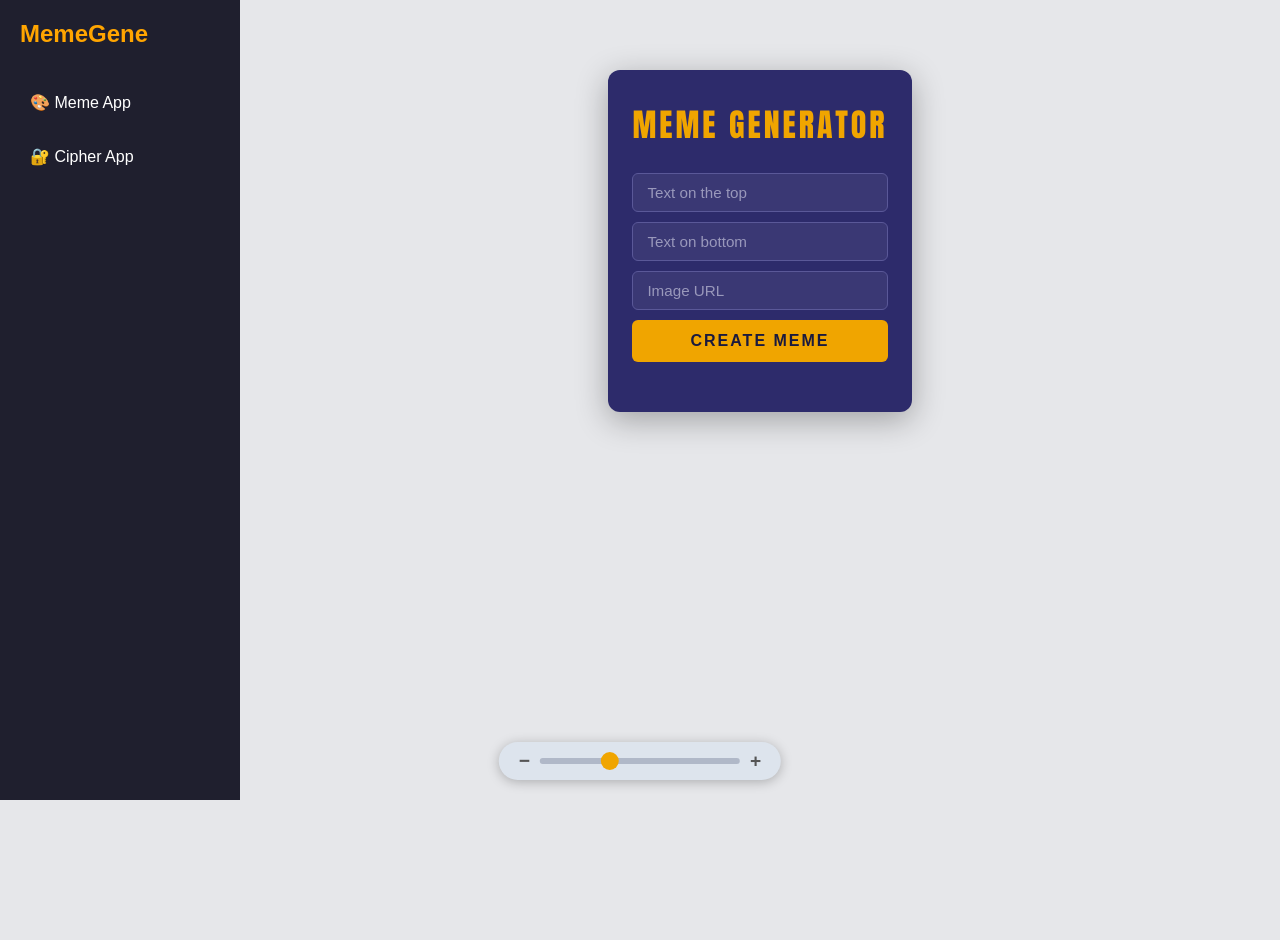
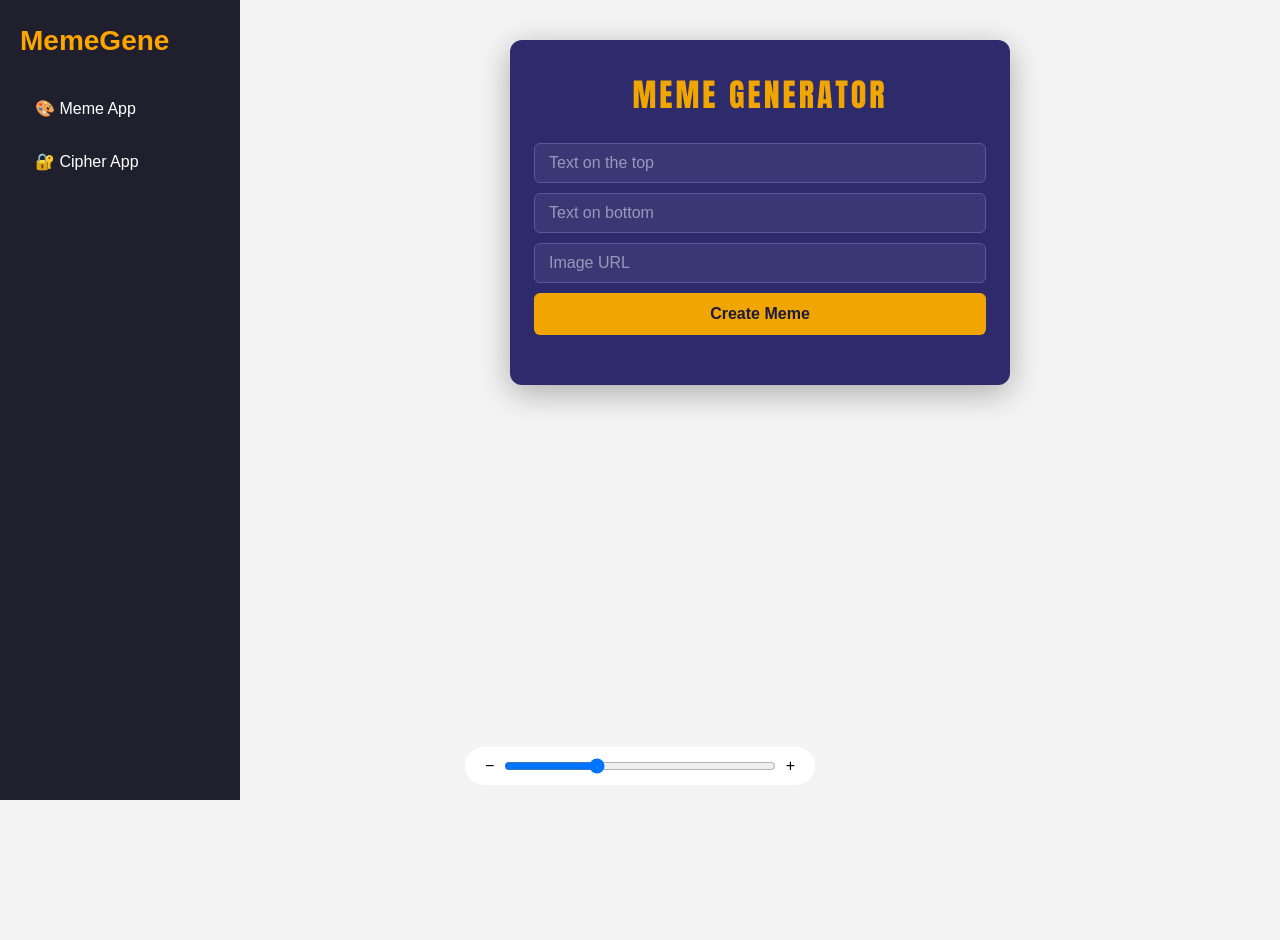
Before and after one commit to Physics23/meme-app, a Django app: page /meme/ in a window 1280 px wide. After the commit the page ends 800 px from the top, so only its background shows below. Run offline with Django 5.2, Linux system fonts and the light colour scheme.

Commit message:
css level app changes

```diff
--- a/meme_app/static/meme_app/css/index.css
+++ b/meme_app/static/meme_app/css/index.css
@@ -1,49 +1,25 @@
-
-
-* {
-  margin: 0;
-  padding: 0;
-  box-sizing: border-box;
-}
-
-body {
-  margin: 0;
-  font-family: Arial, sans-serif;
-  background: #e6e7ea;
-  min-height: 100vh;
-  display: flex;
-  justify-content: center;
-  align-items: flex-start;
-  padding: 40px 20px 100px 20px;
-}
-
 .app {
   width: 100%;
-  max-width: 380px;
-  transform-origin: top center;
+  max-width: 500px;
+  margin: 0 auto;
 }
-
-
 
 .card {
   background-color: #2d2b6b;
   border-radius: 12px;
   padding: 30px 24px;
   box-shadow: 0 8px 32px rgba(0, 0, 0, 0.3);
-
 }
-
 
 h1 {
   text-align: center;
   color: #f0a500;
-  font-family: 'Impact', 'Oswald', sans-serif;
+  font-family: Impact, sans-serif;
   font-size: 2rem;
   letter-spacing: 3px;
   text-transform: uppercase;
   margin-bottom: 24px;
 }
-
 
 #meme-form {
   display: flex;
@@ -57,87 +33,54 @@ h1 {
   border: 1px solid #5a5898;
   border-radius: 6px;
   padding: 10px 14px;
-  color: #ffffff;
-  font-size: 0.95rem;
-  font-family: Arial, sans-serif;
-  outline: none;
-  transition: border-color 0.2s;
+  color: white;
+  font-size: 1rem;
 }
 
 #meme-form input::placeholder {
   color: #9998bb;
 }
 
-#meme-form input:focus {
-  border-color: #f0a500;
-}
-
-#meme-form button[type="submit"] { /* target only the button with type= submit*/
-
+#meme-form button {
   background-color: #f0a500;
   color: #1a1a3e;
   border: none;
   border-radius: 6px;
   padding: 12px;
-  font-family: 'Arial', sans-serif;
   font-size: 1rem;
-  font-weight: 700;
-  letter-spacing: 2px;
-  text-transform: uppercase;
+  font-weight: bold;
   cursor: pointer;
-  transition: background-color 0.2s, transform 0.1s;
 }
 
-#meme-form button[type="submit"]:hover {
-  background-color: #e09400;
-}
-
-#meme-form button[type="submit"]:active {
-  transform: scale(0.98);
-}
-
-/* ── Meme Container ── */
 #meme-Container {
   display: flex;
   flex-direction: column;
   gap: 16px;
 }
 
-/* ── Individual Meme ── */
 .meme {
   position: relative;
   border-radius: 8px;
   overflow: hidden;
-  background: #000;
+  background: black;
 }
 
 .meme img {
   width: 100%;
   display: block;
-  max-height: 280px;
-  object-fit: cover;
 }
-
 
 .top-text,
 .bottom-text {
   position: absolute;
-  left: 0;
   width: 100%;
   text-align: center;
-  font-family: 'Impact', sans-serif;
-  font-size: 1.4rem;
-  font-weight: 900;
+  color: white;
+  font-family: Impact, sans-serif;
+  font-size: 1.3rem;
   text-transform: uppercase;
-  color: #ffffff;
-  text-shadow:
-    2px 2px 0 #000,
-    -2px -2px 0 #000,
-    2px -2px 0 #000,
-    -2px 2px 0 #000;
-  padding: 6px 10px;
-  line-height: 1.2;
-  letter-spacing: 1px;
+  padding: 6px;
+  text-shadow: 2px 2px 4px black;
 }
 
 .top-text {
@@ -145,71 +88,56 @@ h1 {
 }
 
 .bottom-text {
-  bottom: 36px;
+  bottom: 45px;
 }
 
-/* ── Delete Button ── */
 .deleteButton {
-  display: block;
   width: 100%;
-  background-color: #e63946;
-  color: #ffffff;
+  padding: 10px;
   border: none;
-  padding: 8px;
-  font-family: 'Oswald', sans-serif;
-  font-size: 0.9rem;
-  font-weight: 700;
-  letter-spacing: 1.5px;
-  text-transform: uppercase;
+  background: #e63946;
+  color: white;
   cursor: pointer;
-  transition: background-color 0.2s;
 }
 
-.deleteButton:hover {
-  background-color: #c1121f;
-}
-
-/* ── Zoom Bar ── */
 .zoom-bar {
-  position: fixed;      /* ← always visible */
-  bottom: 20px;
+  position: fixed;
+  bottom: 15px;
   left: 50%;
   transform: translateX(-50%);
-  z-index: 9999;        /* ← always on top */
+
+  background: white;
+  padding: 10px 20px;
+  border-radius: 30px;
 
   display: flex;
   align-items: center;
   gap: 10px;
-  background: #dde4ed;
-  border-radius: 30px;
-  padding: 8px 20px;
-  box-shadow: 0 2px 12px rgba(0, 0, 0, 0.25);
+
+  width: min(90%, 350px);
 }
 
-.zoom-bar span {
-  font-size: 1.2rem;
-  font-weight: bold;
-  color: #555;
-  cursor: pointer;
-  user-select: none;
+.zoom-bar input {
+  width: 100%;
 }
 
-.zoom-bar input[type="range"] { /* target only the slider*/
-  -webkit-appearance: none;  /* wipe browser default style*/
-  width: 200px;
-  height: 6px;
-  background: #b0b8c8;
-  border-radius: 3px;
-  outline: none;
+/* MOBILE */
+@media screen and (max-width: 768px) {
+
+  h1 {
+    font-size: 1.5rem;
+  }
+
+  .card {
+    padding: 20px;
+  }
+
+  .top-text,
+  .bottom-text {
+    font-size: 1rem;
+  }
+
+  .zoom-bar {
+    width: 90%;
+  }
 }
-
-/* -webkit-slider-thumb  only works for chrome and safary */
-
-.zoom-bar input[type="range"]::-webkit-slider-thumb {   /* This line:  I go inside the zoom bar  and select the orange circle(thumb) */
-  -webkit-appearance: none;
-  width: 18px;
-  height: 18px;
-  border-radius: 50%;
-  background:  #f0a500;    /* make thumb orange(the orange circle on the slider)*/
-  cursor: pointer;
-}
--- a/static/css/global.css
+++ b/static/css/global.css
@@ -1,14 +1,18 @@
+/* RESET */
 * {
     margin: 0;
     padding: 0;
     box-sizing: border-box;
 }
 
+/* BODY */
 body {
     font-family: Arial, sans-serif;
+    background: #f4f4f4;
+    overflow-x: hidden;
 }
 
-/* MAIN LAYOUT */
+/* LAYOUT */
 .layout {
     display: flex;
     min-height: 100vh;
@@ -19,31 +23,32 @@ body {
     width: 240px;
     background: #1f1f2e;
     color: white;
-    padding: 20px;
+
+    position: fixed;
+    left: 0;
+    top: 0;
+    height: 100vh;
+
+    padding: 25px 20px;
 
     display: flex;
     flex-direction: column;
-    gap: 15px;
-
-    position: fixed;
-    height: 100vh;
-    left: 0;
-    top: 0;
 }
 
-/* SIDEBAR TITLE */
 .sidebar h2 {
     color: orange;
-    margin-bottom: 20px;
+    margin-bottom: 30px;
+    font-size: 28px;
 }
 
-/* LINKS */
 .sidebar a {
     color: white;
     text-decoration: none;
-    padding: 10px;
-    border-radius: 6px;
-    display: block;
+    padding: 12px 15px;
+    border-radius: 8px;
+    margin-bottom: 10px;
+
+    transition: 0.2s;
 }
 
 .sidebar a:hover {
@@ -53,6 +58,39 @@ body {
 /* MAIN CONTENT */
 .main-content {
     margin-left: 240px;
-    padding: 30px;
-    width: 100%;
+    width: calc(100% - 240px);
+    padding: 40px 20px;
 }
+
+/* MOBILE */
+@media screen and (max-width: 768px) {
+
+    .layout {
+        flex-direction: column;
+    }
+
+    .sidebar {
+        position: relative;
+        width: 100%;
+        height: auto;
+
+        flex-direction: row;
+        flex-wrap: wrap;
+        justify-content: center;
+        align-items: center;
+
+        gap: 10px;
+    }
+
+    .sidebar h2 {
+        width: 100%;
+        text-align: center;
+        margin-bottom: 10px;
+    }
+
+    .main-content {
+        margin-left: 0;
+        width: 100%;
+        padding: 20px 15px;
+    }
+}
--- a/templates/base.html
+++ b/templates/base.html
@@ -3,7 +3,9 @@
 <html>
 <head>
 
+
     <title>{% block title %}MemeGene{% endblock %}</title>
+    <meta name="viewport" content="width=device-width, initial-scale=1.0">
 
     <link rel="stylesheet" href="{% static 'css/global.css' %}">
 
```
Also changed, not shown: cipher_app/static/cipher_app/css/style.css (+18 -17 lines).
